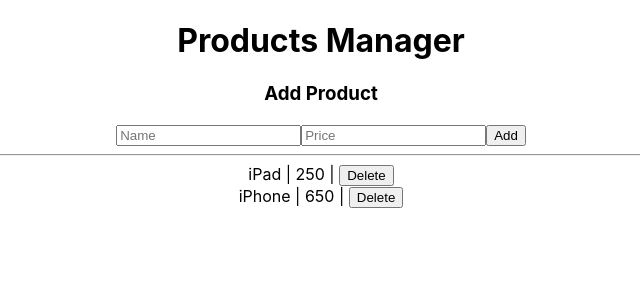
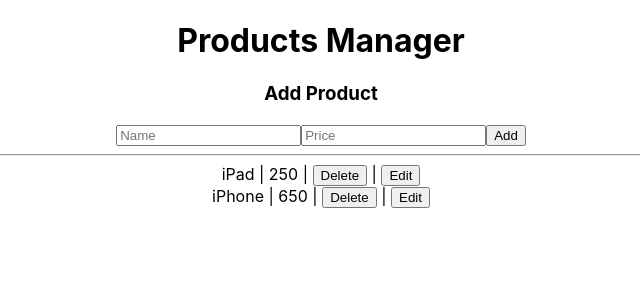
Before and after one commit to Shanejr25/React-CRUD, a React (Create React App) app: page / in a window 1280 px wide. Shown: the top 300 px of the page, without its empty margins (319-959 px from the left). Built offline with nearby package versions, Linux system fonts and the light colour scheme.

Commit message:
the basic functionality is complete

```diff
--- a/src/AddProduct.js
+++ b/src/AddProduct.js
@@ -10,7 +10,11 @@
   }
 
   onSubmit(event) {
-      event.preventDefault();
+      event.preventDefault(); // prevent page from refreshing
+      this.props.onAdd(this.nameInput.value, this.priceInput.value);
+
+      this.nameInput.value = ''; // clear the input fields
+      this.priceInput.value = '';
   }
     render (){
 
--- a/src/App.js
+++ b/src/App.js
@@ -28,6 +28,7 @@
     }
     this.onAdd = this.onAdd.bind(this);
     this.onDelete = this.onDelete.bind(this); // bind it on delete
+    this.onEditSubmit = this.onEditSubmit.bind(this);
   }
   componentWillMount(){ // check what data WILL be grabbed from the component
     // need javascript version
@@ -49,7 +50,28 @@
   }
 
   onAdd(name, price) { // what do you need to add the product? name and price
+    const products = this.getProducts();
 
+    products.push({ // add the products to the array of products
+      name,
+      price
+    });
+
+    this.setState({ products });
+  }
+  // edit function
+  onEditSubmit(name, price, originalName){
+    let products = this.getProducts();
+
+    products = products.map(product => {
+      if (product.name === originalName){
+        product.name = name;
+        product.price = price;
+      }
+      return product;
+    });
+
+    this.setState({ products });
   }
 
   onDelete(name) {
@@ -82,6 +104,7 @@
                 name={products.name}
                 price={products.price}
                 onDelete={this.onDelete} // pass the onDelete method to the productitem component
+                onEditSubmit={this.onEditSubmit}
               />
             );
           })
--- a/src/ProductItem.js
+++ b/src/ProductItem.js
@@ -6,7 +6,14 @@
   constructor(props){
     super(props);
 
+    // state used for editing
+    this.state = {
+      isEdit: false
+    };
+
     this.onDelete = this.onDelete.bind(this);
+    this.onEdit = this.onEdit.bind(this);
+    this.onEditSubmit = this.onEditSubmit.bind(this);
   }
 
   onDelete() {
@@ -17,16 +24,48 @@
     onDelete(name);
     //this.props.onDelete(this.props.name);
   }
+
+  onEdit() {
+    this.setState({ isEdit : true}); // set edit to true so you can edit it
+  }
+  // submmit edit
+  onEditSubmit(event) {
+    event.preventDefault();
+
+    this.props.onEditSubmit(this.nameInput.value, this.priceInput.value,
+      this.props.name);
+
+    this.setState({isEdit : false});
+  }
+
     render () {
       const { name, price, onDelete } = this.props;
 
     return (
         <div>
-            <span>{name}</span>
-            {` | `}
-            <span>{price}</span>
-            {` | `}
-            <button onClick={this.onDelete}>Delete</button>
+          {
+            this.state.isEdit
+              ?  (
+                <form onSubmit={this.onEditSubmit}>
+                  <input placeholder="Name" ref={nameInput => this
+                    .nameInput = nameInput} defaultValue={name}/>
+                <input placeholder="Price" ref={priceInput => this
+                    .priceInput = priceInput} defaultValue={price}/>
+                <button>Save</button>
+                </form>
+              )
+              : (
+                  <div>
+                <span>{name}</span>
+                {` | `}
+                <span>{price}</span>
+                {` | `}
+                <button onClick={this.onDelete}>Delete</button>
+                {` | `}
+                <button onClick={this.onEdit}>Edit</button>
+                </div>
+              )
+        }
       </div>
     );
   }
```
